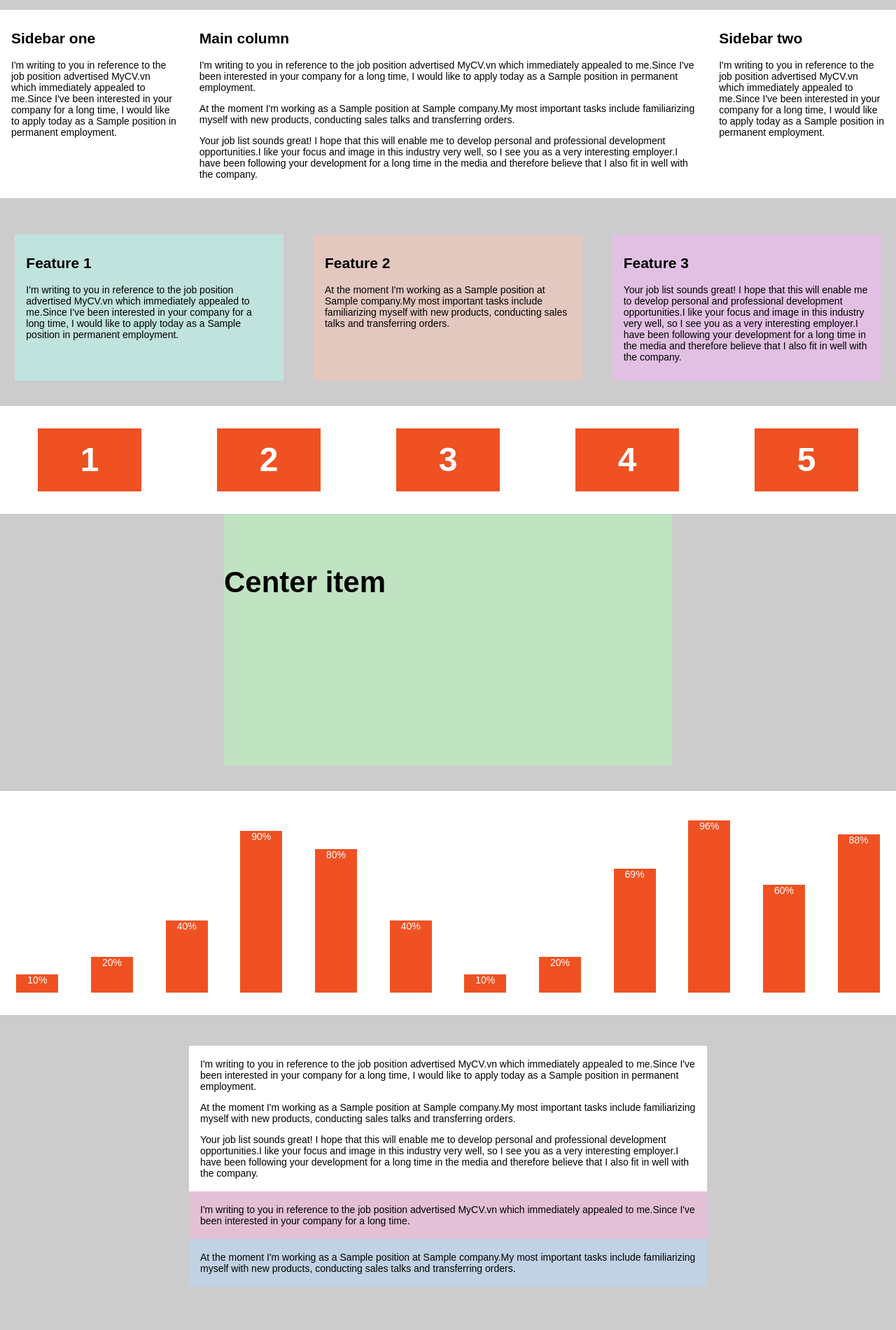
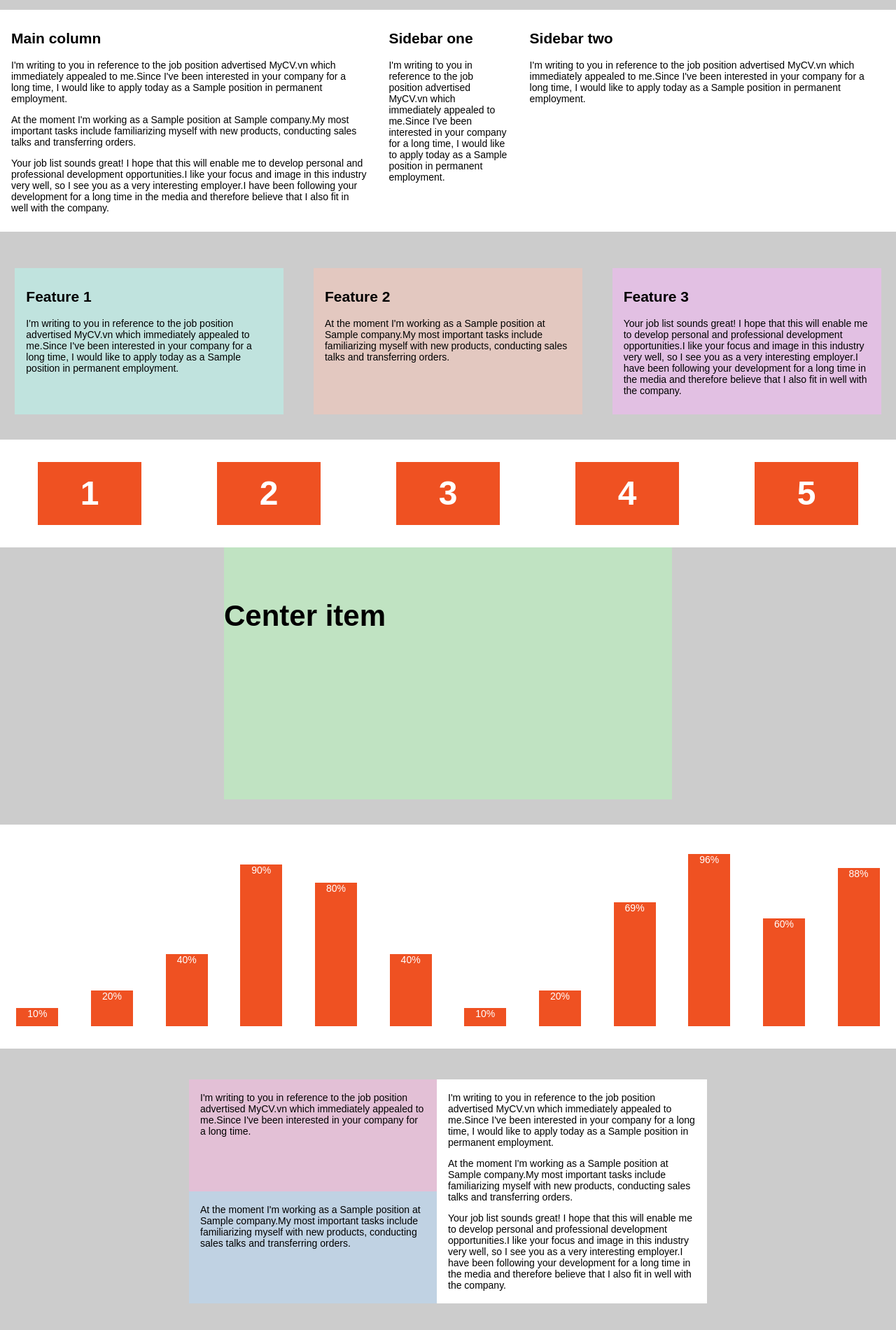
Before and after one commit to Linh777GKOG/Flex_Box, a plain HTML site: page index.html in a window 1280 px wide. Shown: the part 238-2138 px from the top of the page at 70% size. Drawn offline with Linux system fonts and the light colour scheme.

Commit message:
more feature

```diff
--- a/style.css
+++ b/style.css
@@ -79,13 +79,17 @@ body {
 
 .sidebar-one {
   flex: 1;
+  order: 2;
+  /* order sắp xếp vị trí theo main axis */
 }
 
 .sidebar-two {
-  flex: 1;
+  flex: 3;
+  order: 2;
 }
 
 .main-column {
+  order: 1;
   flex: 3;
 }
 
@@ -93,6 +97,7 @@ body {
 .feature-layout {
   margin-top: 36px;
   display: flex;
+  flex-direction: column;
   justify-content: space-around;
   /* space-evenly bằng nhau ở cả hai bên  */
   /* around khác between ở điểm không có khoảng trống ở hai bên */
@@ -101,6 +106,7 @@ body {
 /* PC, Tablet */
 @media (min-width: 740px) {
   .feature-layout {
+    flex-direction: row;
   }
 }
 
@@ -201,22 +207,30 @@ body {
   padding: 32px 0;
   max-width: 740px;
   min-height: 360px;
+  display: flex;
+  flex-direction: row-reverse;
 }
 
 .the-end__first {
   padding: 4px 16px;
   background-color: #fff;
+  flex: 1;
 }
 
 .the-end__second {
+  flex: 1;
+  display: flex;
+  flex-direction: column;
 }
 
 .the-end__second-one {
+  flex: 1;
   padding: 4px 16px;
   background-color: rgb(227, 192, 214);
 }
 
 .the-end__second-two {
+  flex: 1;
   padding: 4px 16px;
   background-color: rgb(192, 210, 227);
 }
```
